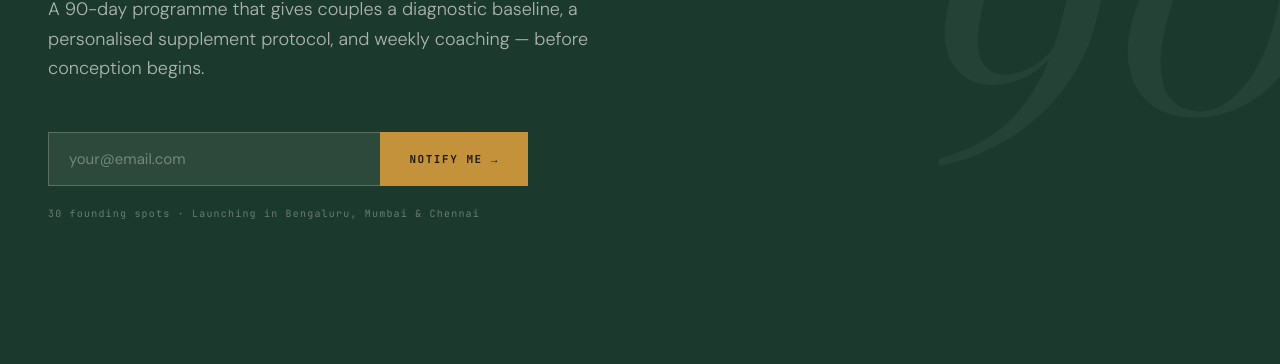
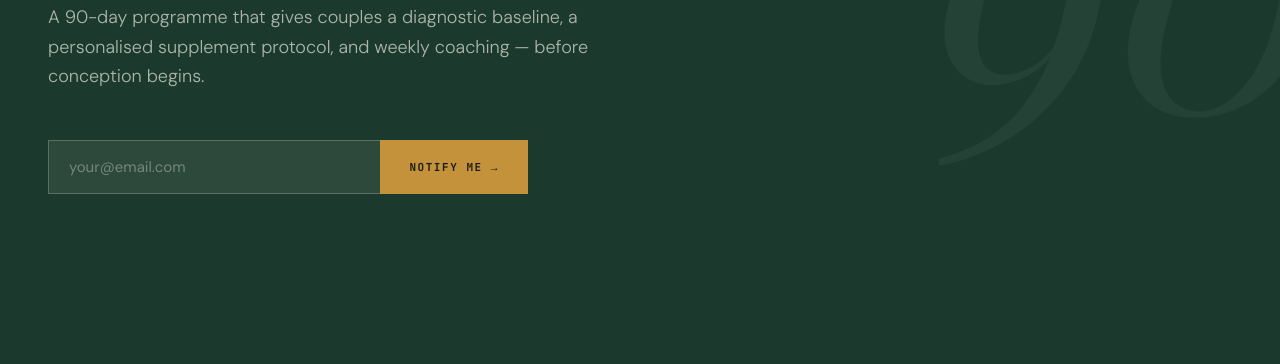
Before and after one commit to Dhyanesh369/ojas-landing-page, a plain HTML site: page index.html in a window 1280 px wide. Shown: the part 436-800 px from the top of the page. Drawn offline with nearby package versions, Linux system fonts and the light colour scheme; a web font is replaced by a local one.

Commit message:
Removed the founding spots text from hero section

```diff
--- a/index.html
+++ b/index.html
@@ -194,7 +194,7 @@ footer{background:var(--gd);padding:40px 48px;display:flex;justify-content:space
       <button type="submit" id="hero-btn">Notify me →</button>
     </form>
 
-    <p class="hero-note">30 founding spots · Launching in Bengaluru, Mumbai &amp; Chennai</p>
+
   </div>
 </section>
 
```
